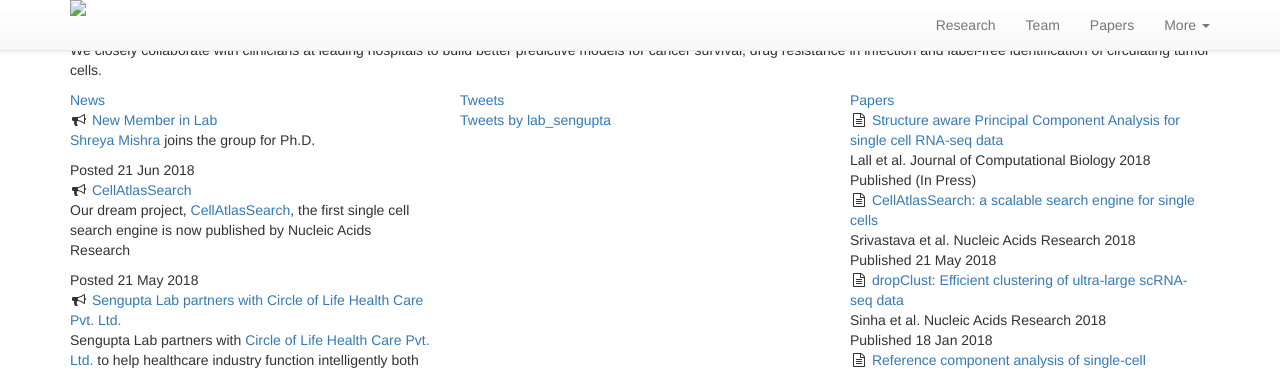
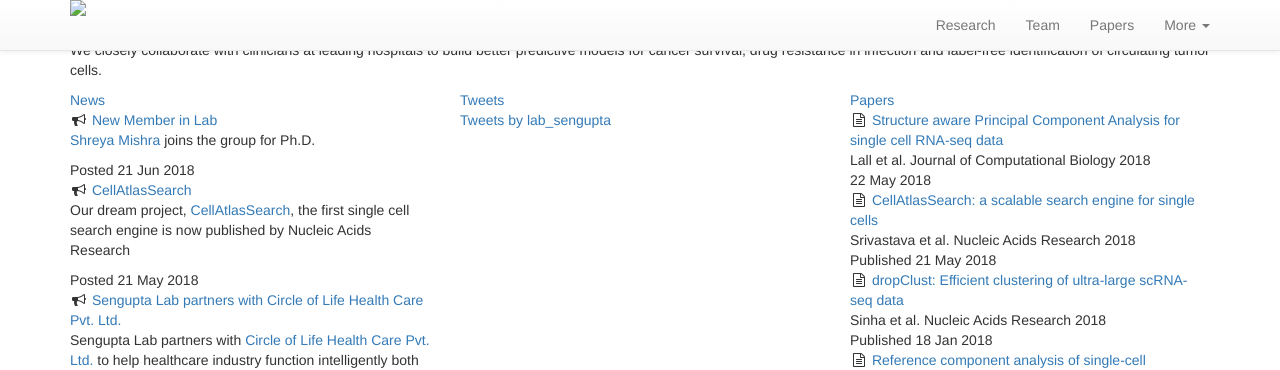
Before and after one commit to debarka/senguptalab.github.io, a Jekyll site: the page built from index.html, in a window 1280 px wide. Shown: the top 370 px of the page. Built offline with Jekyll 4.4.1, drawn with Linux system fonts in a browser that asks for light colours; nearby versions of some CDN libraries; library files that are not in the unit come from our copies; comment, search, counter and statistics services are not loaded; some of the changed lines change nothing that is shown.

Commit message:
Update index.html

```diff
--- a/index.html
+++ b/index.html
@@ -160,9 +160,9 @@ categories:
 				</div>
 				<div class="smallspacer"></div>
 				<div class="smallnote">
-					Published
-					(In Press)
-					<!--{{ paper.date | date_to_string }}-->
+					<!--Published
+					(In Press)-->
+				{{ paper.date | date_to_string }}
 				</div>
 				<div class="spacer"></div>
 				<div class="spacer"></div>
```
